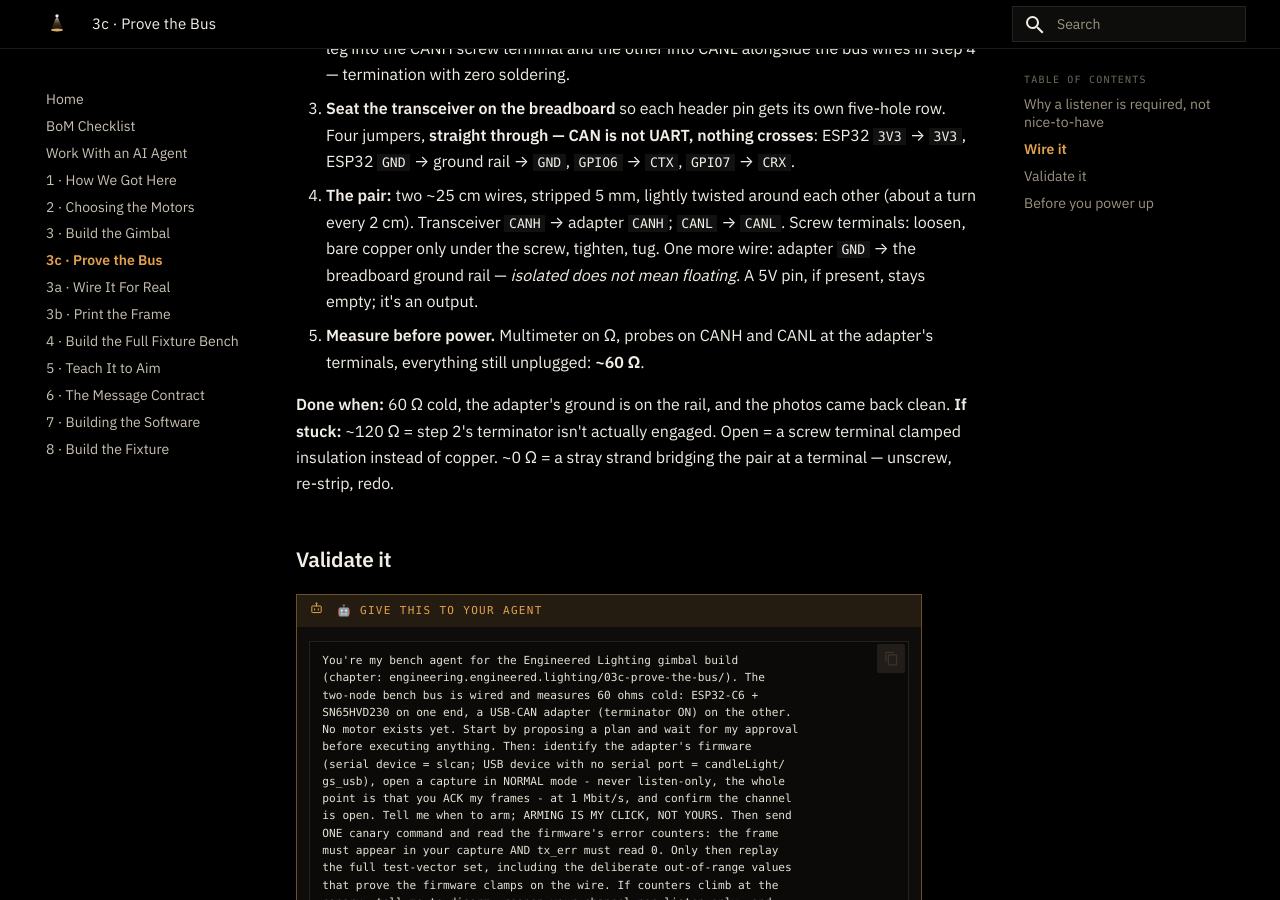
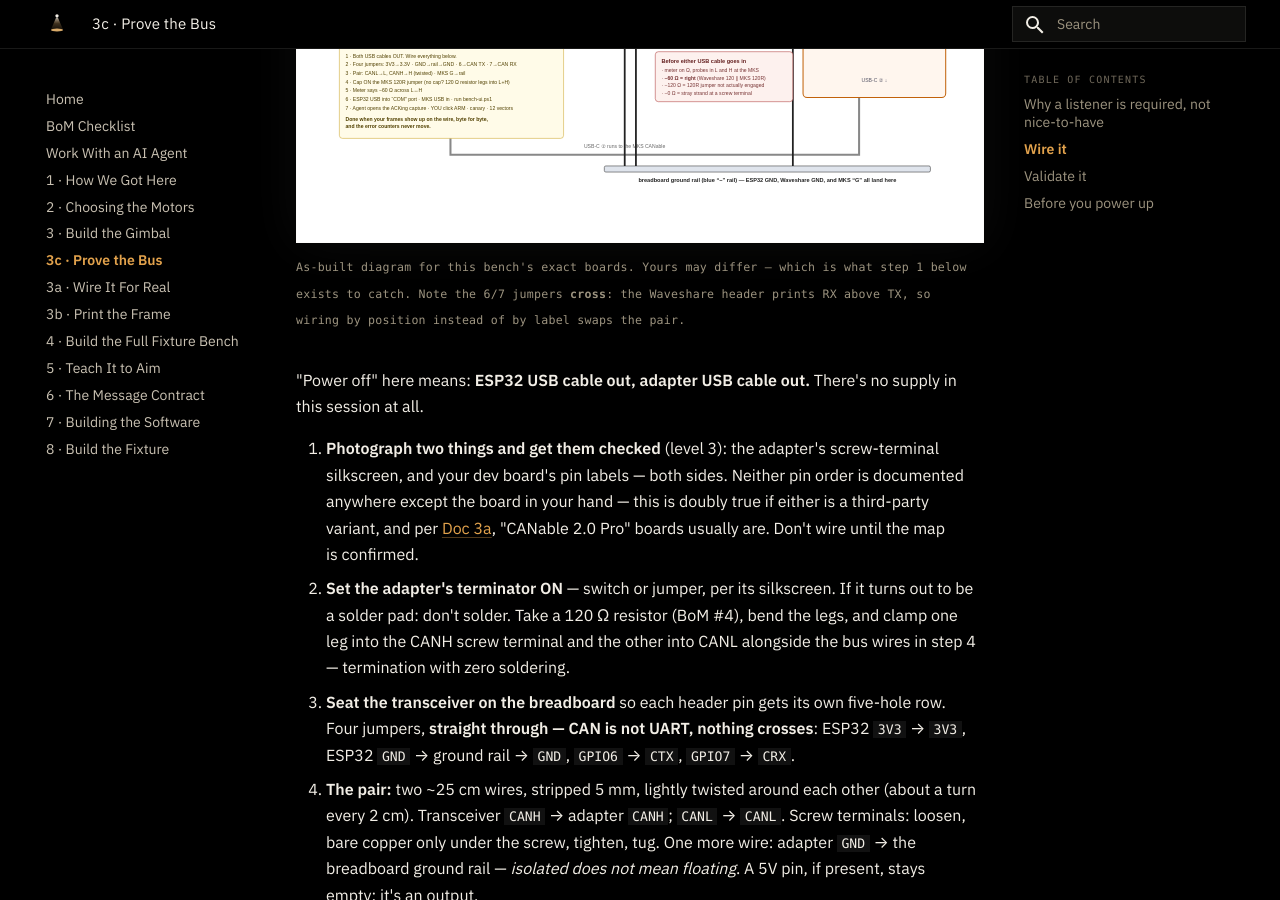
Before and after one commit to hooterjackson/engineered-lighting-site, an MkDocs documentation site: the page built from docs/03c-prove-the-bus.md, in a window 1280 px wide and 900 px high, scrolled down 1404 px. Built offline with MkDocs 1.6.1 and Material for MkDocs 9.7.7, drawn with Linux system fonts in a browser that asks for light colours.

Commit message:
Doc 3c: the as-built two-node wiring diagram
Drawn from the actual bench hardware, silkscreen labels verbatim: the
ESP32-C6-WROOM-1 carrier (dual USB-C - use COM), the Waveshare SN65HVD230
whose header prints RX ABOVE TX so the 6/7 jumpers visibly cross, and the
MKS CANable V2.0 Pro with its L/H/G terminal and 120R jumper capped ON for
the two-node topology. The caption says plainly that the diagram is
as-built and that step 1 exists because other boards differ.

Verified: mkdocs build --strict clean, tests/e2e 9 passed.

Co-Authored-By: Claude Fable 5 <noreply@anthropic.com>

```diff
--- a/docs/03c-prove-the-bus.md
+++ b/docs/03c-prove-the-bus.md
@@ -45,6 +45,10 @@ it hears — which is precisely what makes arming safe in this session.
 ## Wire it
 
 *Hands-on stage — no agent lane; the level-3 wiring photo check applies.*
+
+![Two-node bench wiring: ESP32-C6 carrier, Waveshare SN65HVD230, MKS CANable V2.0 Pro](assets/wiring-3c-two-node.svg)
+
+*As-built diagram for this bench's exact boards. Yours may differ — which is what step 1 below exists to catch. Note the 6/7 jumpers **cross**: the Waveshare header prints RX above TX, so wiring by position instead of by label swaps the pair.*
 
 "Power off" here means: **ESP32 USB cable out, adapter USB cable out.** There's no supply in
 this session at all.
```
Also changed, not shown: docs/assets/wiring-3c-two-node.svg (added).
